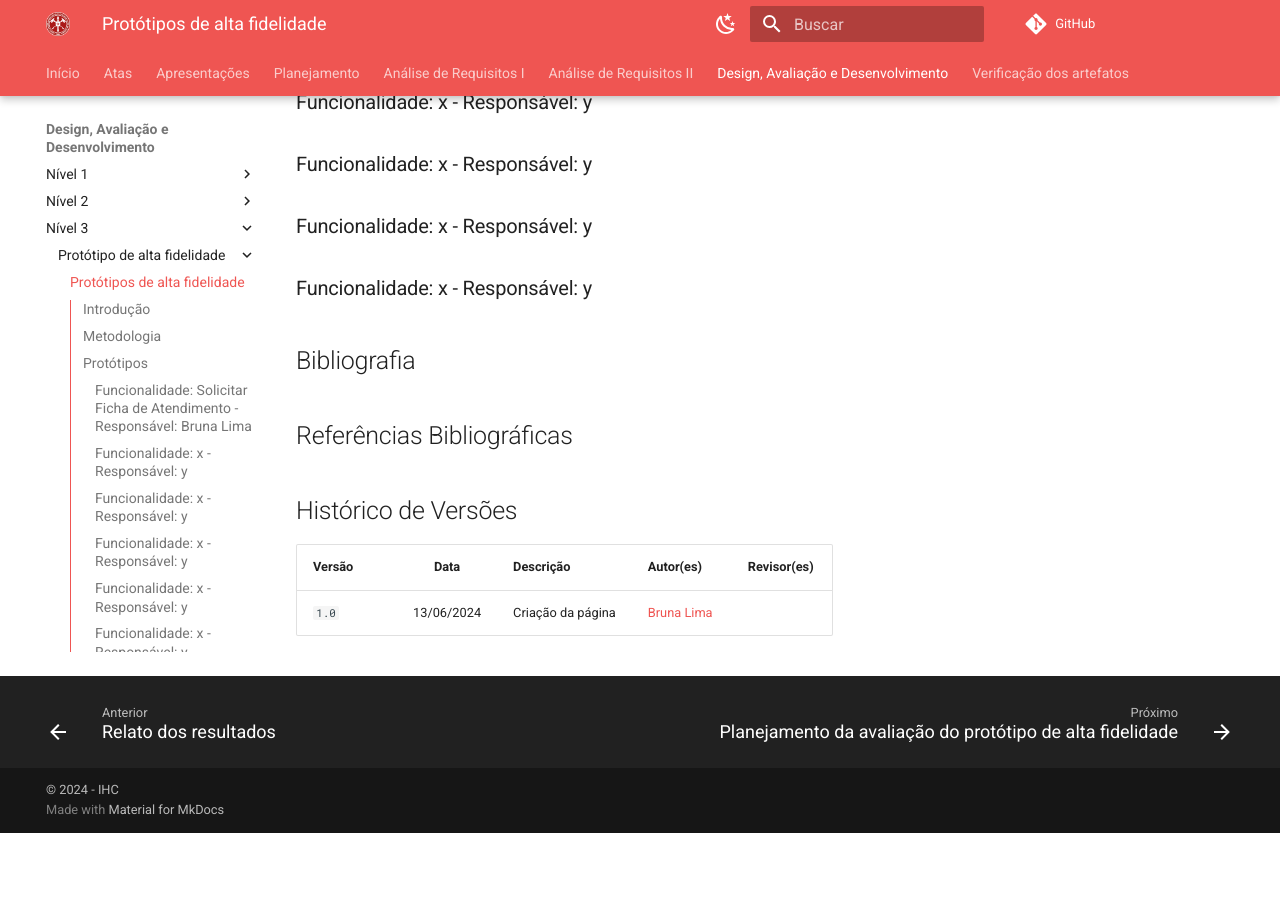
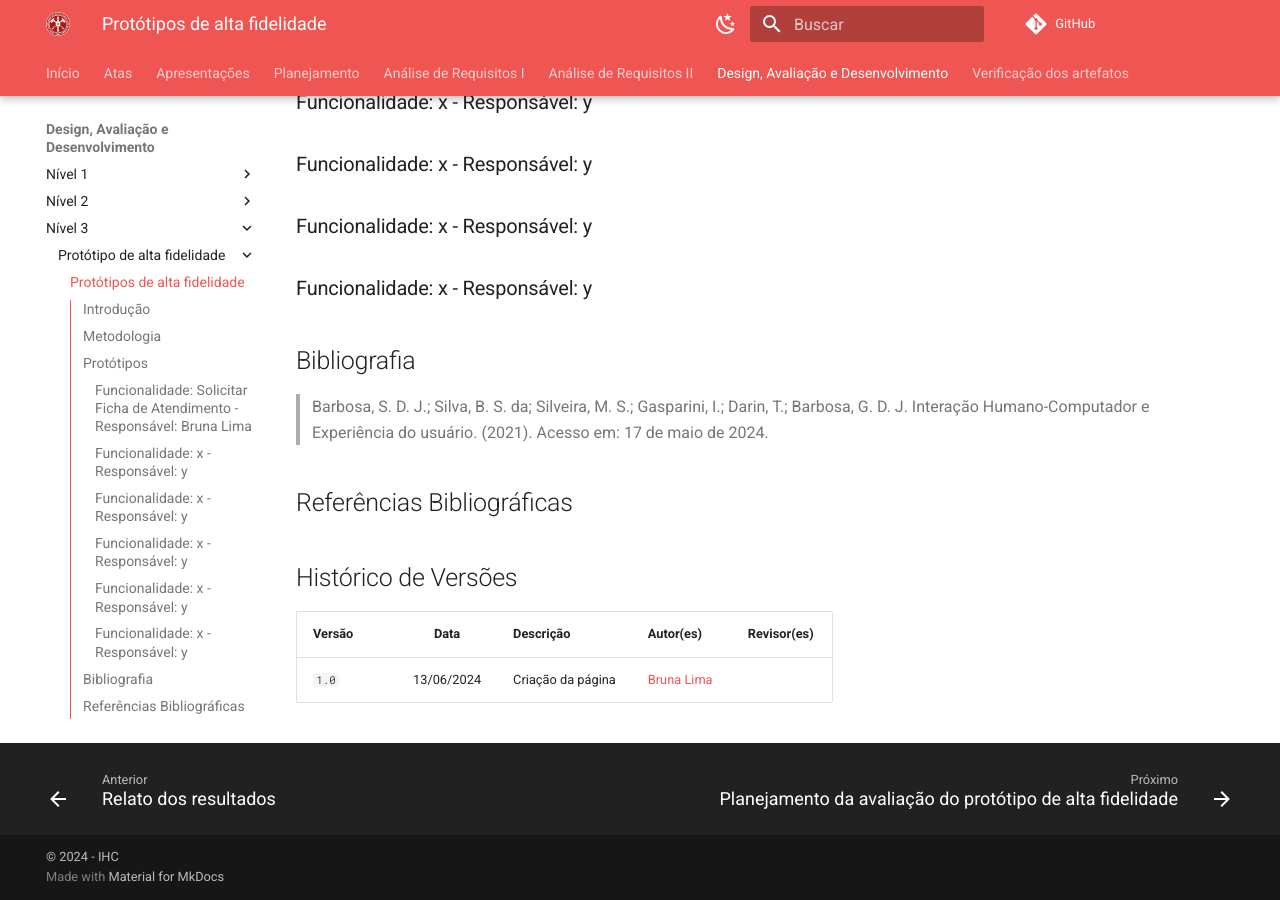
Before and after one commit to Interacao-Humano-Computador/2024.1-CBMERJ, an MkDocs documentation site: the page built from docs/design_avaliacao_desenvolvimento/nivel_3/prototipo_alta_fidelidade.md, in a window 1280 px wide and 900 px high, scrolled down 939 px. Built offline with MkDocs 1.6.1 and Material for MkDocs 9.7.7, drawn with Linux system fonts in a browser that asks for light colours; comment, search, counter and statistics services are not loaded; before the commit the page ends 1772 px from its top, so only the background shows below that.

Commit message:
adicionando template de relato dos resultados

```diff
--- a/docs/design_avaliacao_desenvolvimento/nivel_3/prototipo_alta_fidelidade.md
+++ b/docs/design_avaliacao_desenvolvimento/nivel_3/prototipo_alta_fidelidade.md
@@ -14,7 +14,41 @@
 ### Funcionalidade: x - Responsável: y
 ### Funcionalidade: x - Responsável: y
 
+<!-- Template de relato dos resultados -->
+
+<!-- Segue a seguir na tabela (COLOQUE O NÚMERO DA TABELA AQUI), os resultados das entrevistas:
+
+<center>
+
+| Entrevistado | Entrevistadores(as)  |  Você conseguiu operar o sistema com tranquilidade e sem erros?      | Houve algum momento em que você se sentiu perdido ou confuso?| O sistema permitiu que você completasse sua tarefa de forma eficiente?| Você atingiu seu objetivo? A funcionalidade apresenta de forma clara o objetivo esperado? | O design do protótipo manteve seu interesse durante a interação? Ele é agradável e apropriado para a tarefa?| Qual foi sua impressão sobre o protótipo? O que você mudaria ou melhoraria?|Você recomendaria o uso deste sistema a outras pessoas? Por quê?                 |
+| ------- | -------- | ------------------------- | --------------------------- | ---------------------------------------------- | ---- | --- | ---- | --- |
+| Augusto Duarte | | | | | | | | |
+| Gustavo Alves | | | | | | | | |
+| Larissa Steffane | | | | | | | | |
+
+**Fonte** - [Bruna Lima](https://github.com/libruna), [Daniela Alarcão](https://github.com/danialarcao), [Genilson Junior](https://github.com/manuziny), [Lucas Avelar](https://github.com/LucasAvelar2711), [Mariana Letícia](https://github.com/Marianannn) e [Pedro Henrique](https://github.com/PedroHhenriq).
+
+**Tabela (COLOQUE O NUMERO DA TABELA AQUI)** - Roteiro de perguntas da entrevista da funcionalidade (COLOQUE O NOME DA FUNCIONALIDADE AQUI).
+
+</center>
+
+- **Interpretação dos dados:**
+    -
+    -
+     <br><br>
+    **Conclusão:**
+
+- **Lista de problemas encontrados:**
+    -
+    -
+
+- **Sugestões de melhoria:**
+    -
+    - -->
+
+
 ## Bibliografia
+> Barbosa, S. D. J.; Silva, B. S. da; Silveira, M. S.; Gasparini, I.; Darin, T.; Barbosa, G. D. J. Interação Humano-Computador e Experiência do usuário. (2021). Acesso em: 17 de maio de 2024.
 
 ## Referências Bibliográficas
 
```
